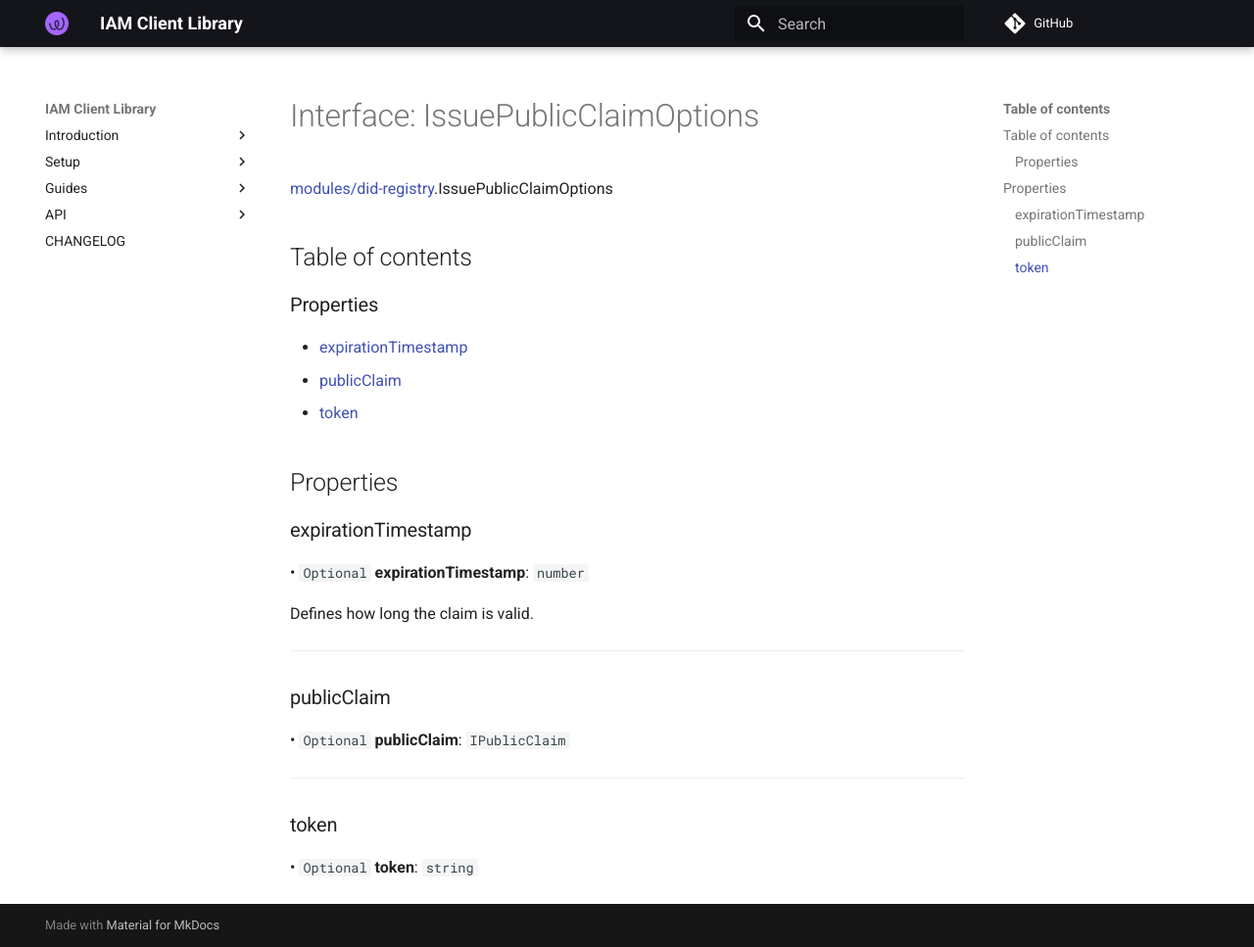
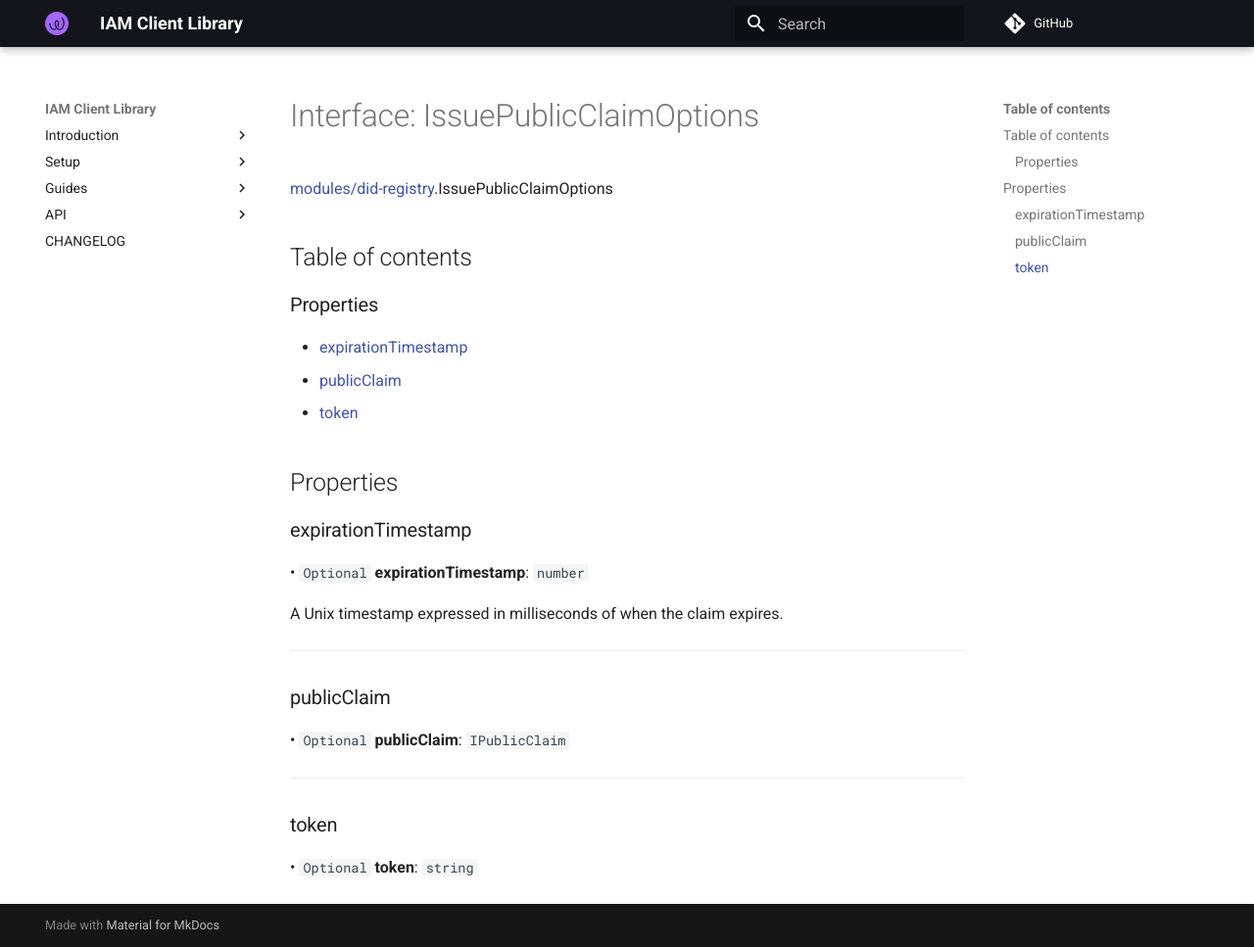
Before and after one commit to energywebfoundation/iam-client-lib, an MkDocs documentation site: the page built from docs/api/interfaces/modules_did_registry.IssuePublicClaimOptions.md, in a window 1280 px wide and 967 px high. Shown: the whole window at 98% size. Built offline with MkDocs 1.6.1 and Material for MkDocs 9.7.7, drawn with Linux system fonts in a browser that asks for light colours; comment, search, counter and statistics services are not loaded.

Commit message:
fix(exp): document expirationTimestamp

```diff
--- a/docs/api/interfaces/modules_did_registry.IssuePublicClaimOptions.md
+++ b/docs/api/interfaces/modules_did_registry.IssuePublicClaimOptions.md
@@ -16,7 +16,7 @@
 
 • `Optional` **expirationTimestamp**: `number`
 
-Defines how long the claim is valid.
+A Unix timestamp expressed in milliseconds of when the claim expires.
 
 ___
 
```
Also changed, not shown: docs/api/interfaces/modules_claims.IssueClaimOptions.md (+1 -1 lines), docs/api/interfaces/modules_claims.IssueClaimRequestOptions.md (+1 -1 lines), docs/api/interfaces/modules_claims.IssueVerifiablePresentationOptions.md (+1 -1 lines), docs/api/interfaces/modules_claims.RegisterOnchainOptions.md (+1 -1 lines), 2 other files.
